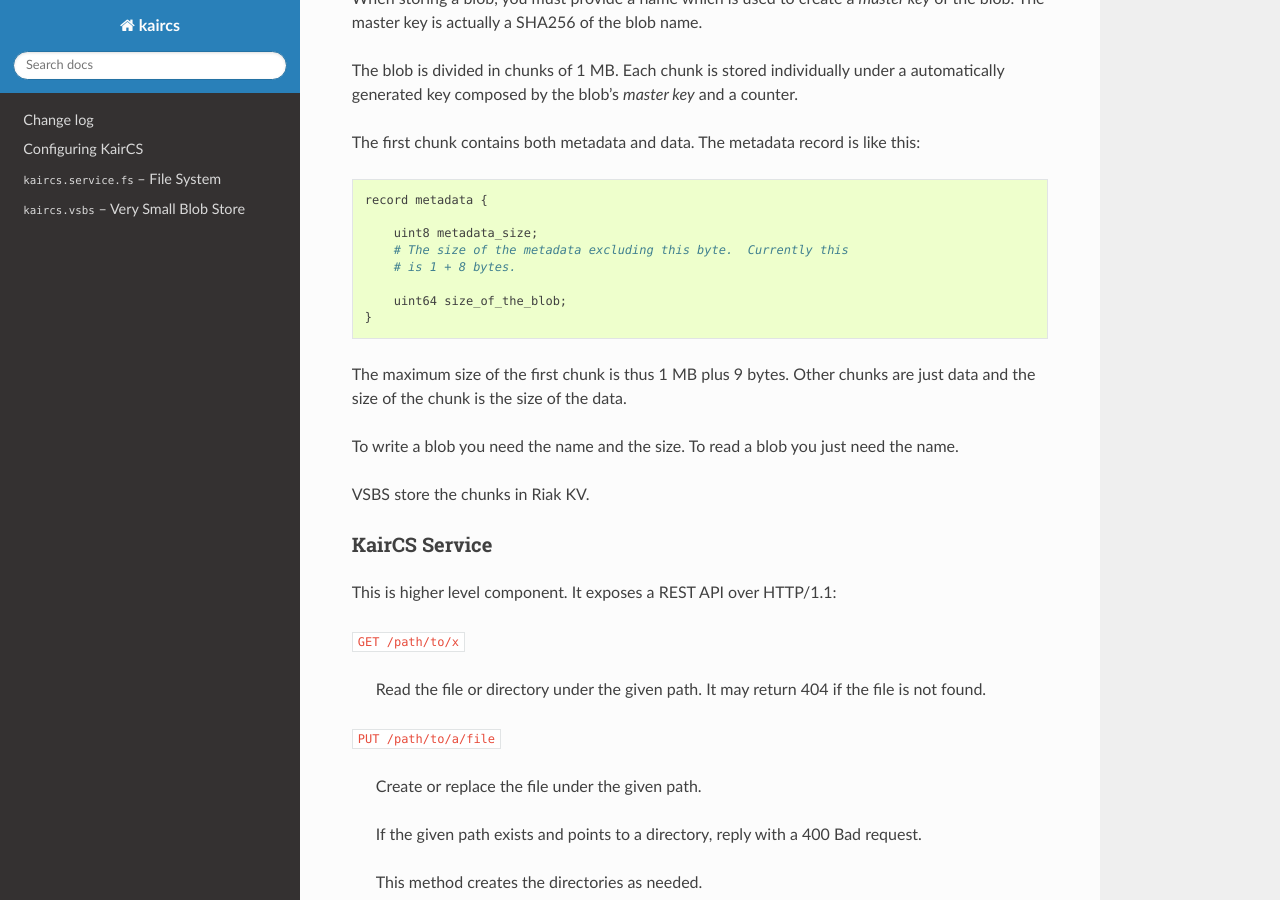
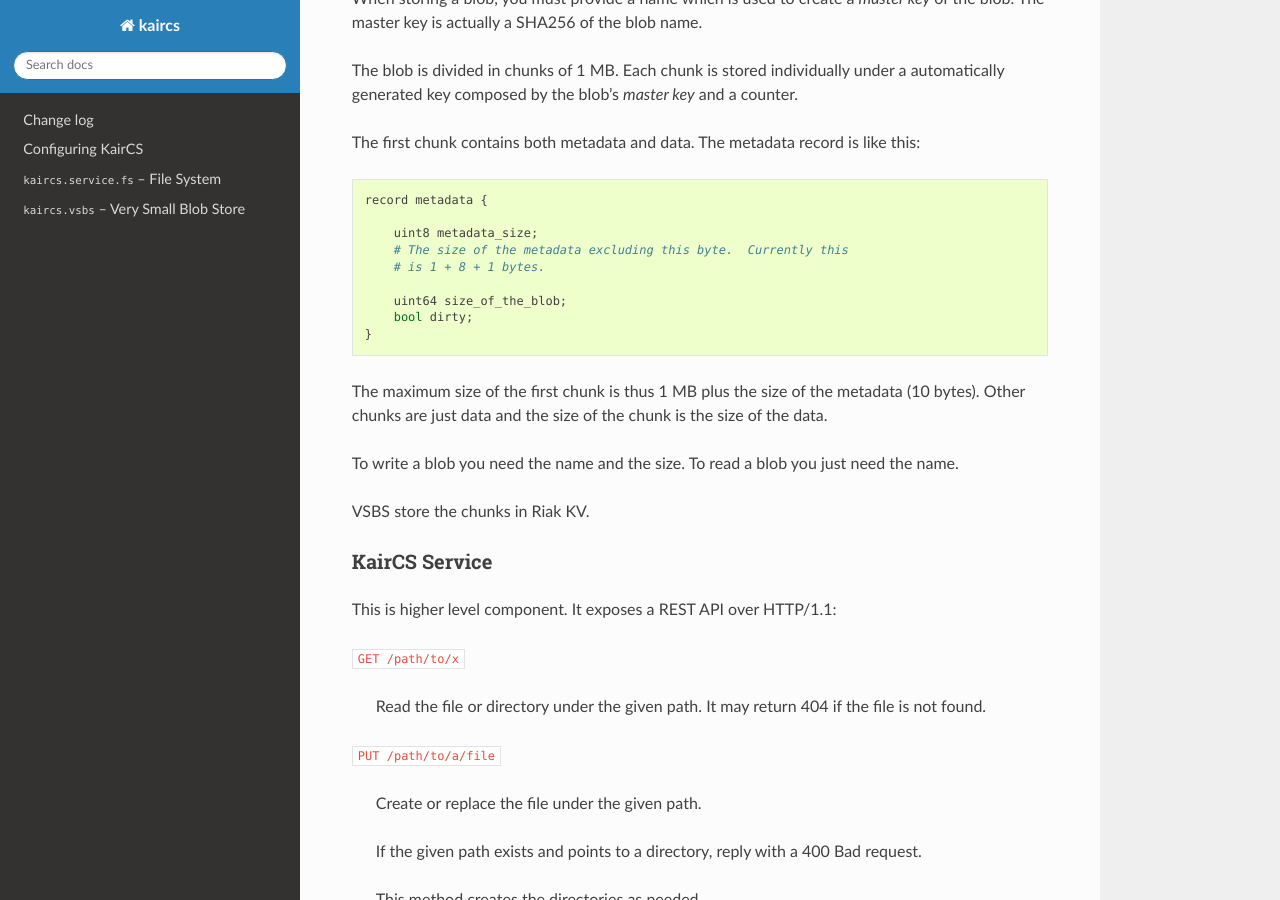
Before and after one commit to merchise/kaircs, a Sphinx documentation site: the page built from docs/source/index.rst, in a window 1280 px wide and 900 px high, scrolled down 855 px. Built offline with Sphinx 7.4.7 and the Read the Docs theme 2.0.0, drawn with Linux system fonts in a browser that asks for light colours; the version number could not be read and is left out.

Commit message:
Update the documentation with the dirty flag.

```diff
--- a/docs/source/index.rst
+++ b/docs/source/index.rst
@@ -53,14 +53,15 @@ is like this::
 
       uint8 metadata_size;
       # The size of the metadata excluding this byte.  Currently this
-      # is 1 + 8 bytes.
+      # is 1 + 8 + 1 bytes.
 
       uint64 size_of_the_blob;
+      bool dirty;
   }
 
-The maximum size of the first chunk is thus 1 MB plus 9 bytes. Other
-chunks are just data and the size of the chunk is the size of the
-data.
+The maximum size of the first chunk is thus 1 MB plus the size of the metadata
+(10 bytes). Other chunks are just data and the size of the chunk is the size
+of the data.
 
 To write a blob you need the name and the size. To read a blob you
 just need the name.
```
